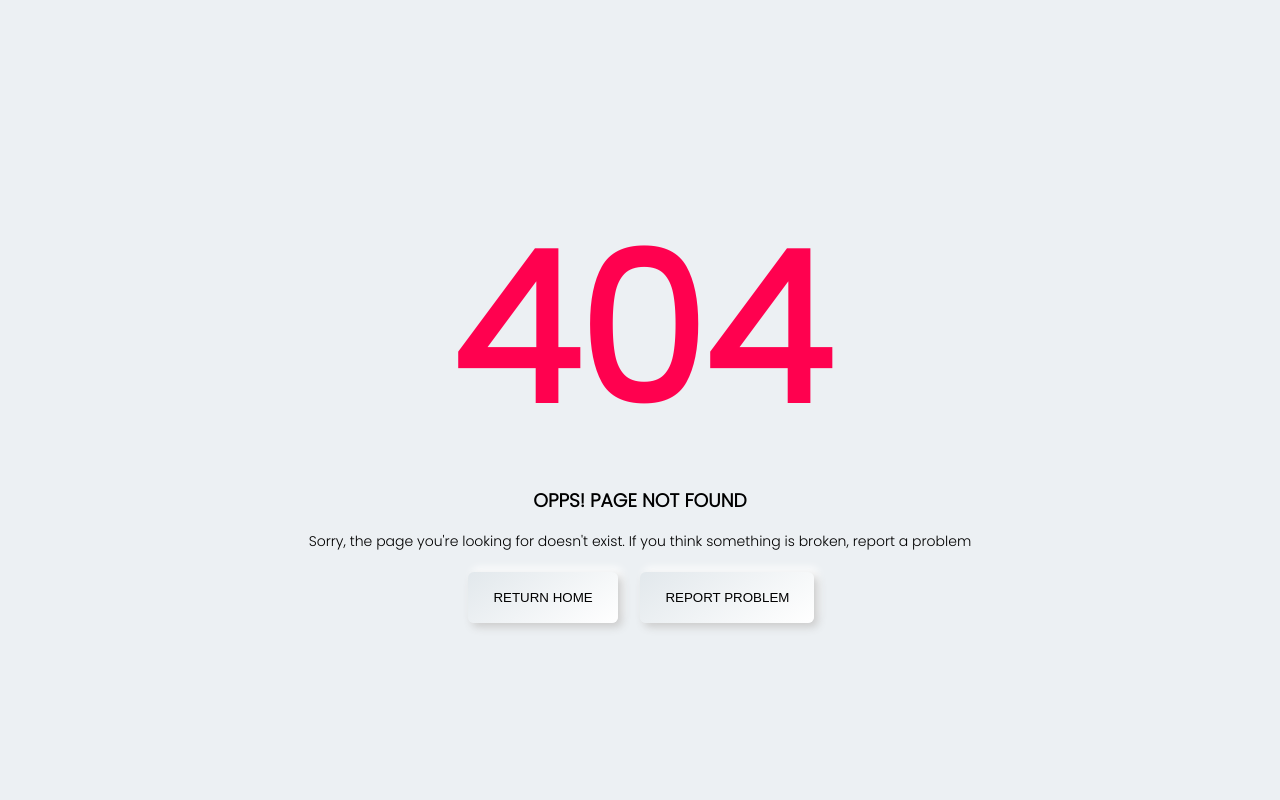
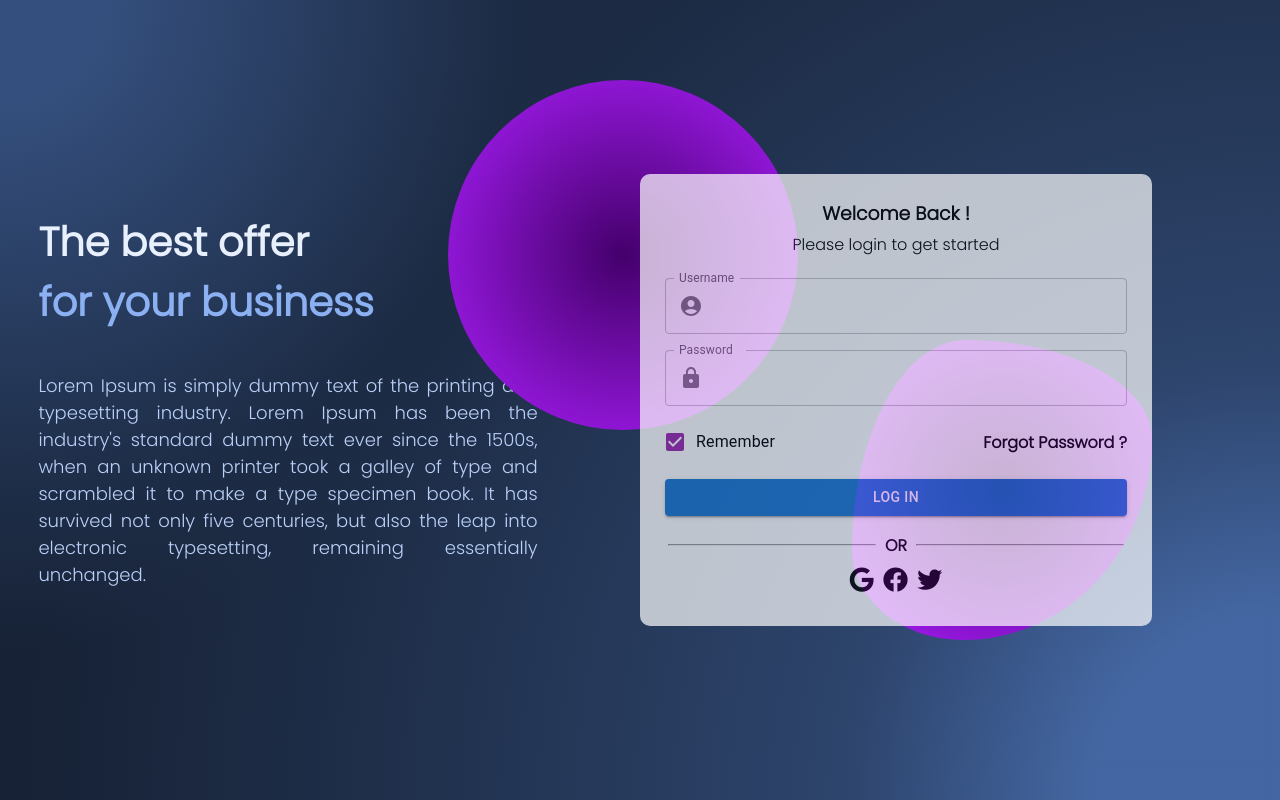
Before and after one commit to SavrabhSngh/aqua-plus, a React (Create React App) app: page / in a window 1280 px wide. Before the commit this address had no page. Built offline with nearby package versions, Linux system fonts and the light colour scheme.

Commit message:
login form fix

```diff
--- a/package.json
+++ b/package.json
@@ -2,7 +2,6 @@
   "name": "aqua-plus",
   "version": "0.1.0",
   "private": true,
-  "homepage": "https://SavrabhSngh.github.io/aqua-plus/",
   "dependencies": {
     "@emotion/react": "^11.10.4",
     "@emotion/styled": "^11.10.4",
--- a/src/App.js
+++ b/src/App.js
@@ -20,7 +20,7 @@ const App = () => {
   return (
     <Router>
       <Routes>
-        <Route exact path="/aqua-plus" element={<Signin />}></Route>
+        <Route exact path="/" element={<Signin />}></Route>
         <Route exact path="/session" element={<Session />}></Route>
         <Route path="*" element={<NoMatch />}></Route>
       </Routes>
--- a/src/Components/Signin/Signin.css
+++ b/src/Components/Signin/Signin.css
@@ -59,9 +59,9 @@
 }
 
 .login-form {
-    width: 70%;
+    width: 80%;
     flex-direction: column;
-    padding: 15px;
+    padding: 25px;
     border-radius: 10px;
     background: white;
     opacity: 0.7;
```
